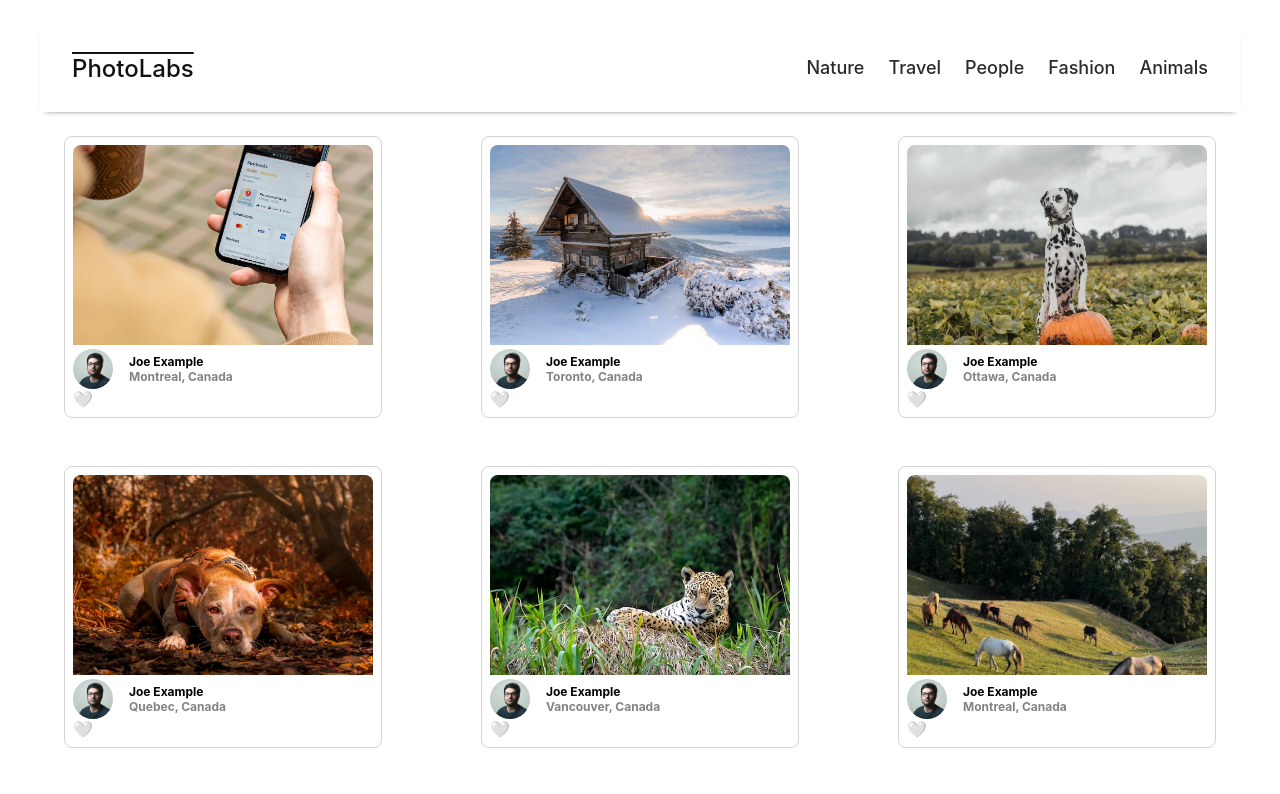
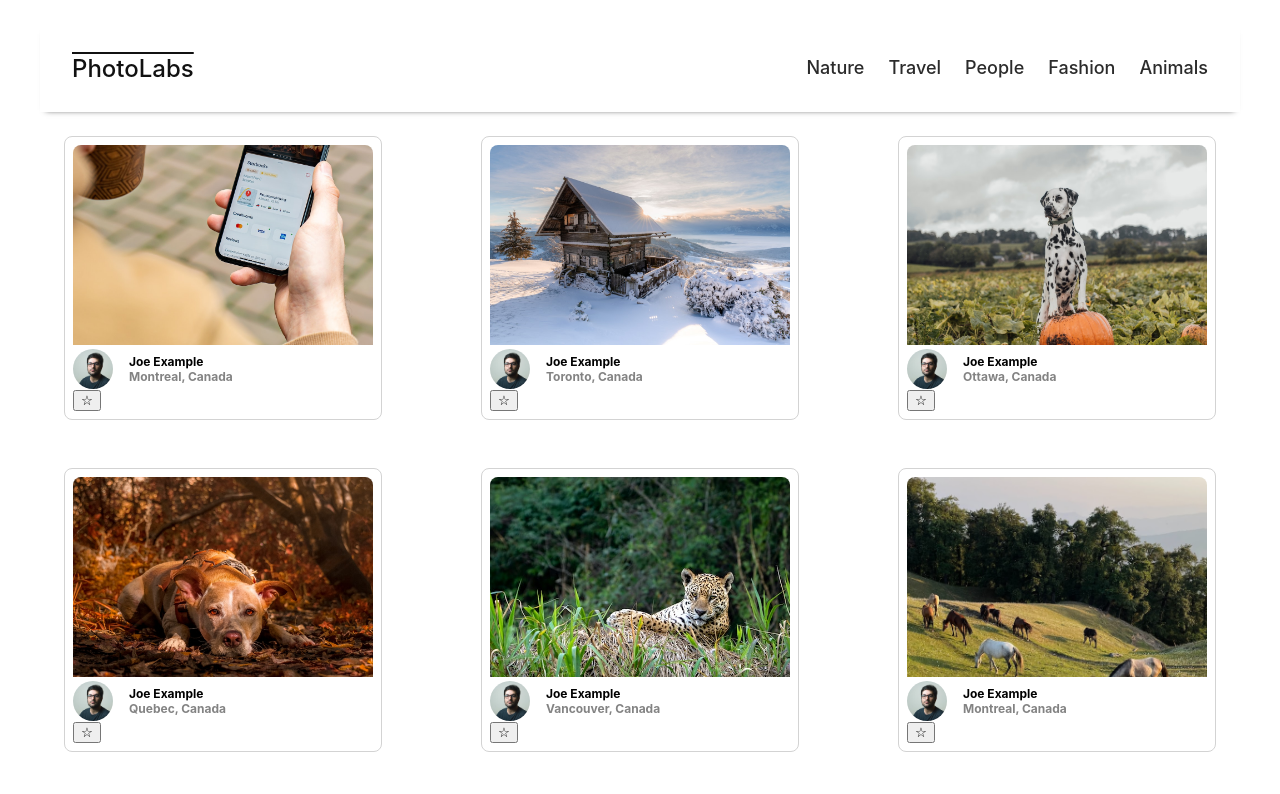
Before and after one commit to Bigred0303/PhotoLabs, a React (Create React App) app in the folder frontend/: page / in a window 1280 px wide. Shown: the top 794 px of the page. Built offline with nearby package versions, Linux system fonts and the light colour scheme; the HTML template or start-up script is replaced by a standard one.

Commit message:
Fix modal so it appears

```diff
--- a/frontend/src/App.jsx
+++ b/frontend/src/App.jsx
@@ -1,13 +1,41 @@
-import React from 'react';
+import React, { useState } from 'react';
 import HomeRoute from './components/HomeRoute';
+import PhotoDetailsModal from './routes/PhotoDetailsModal';
 import './App.scss';
-import photos from './mocks/photos';
+import photosData from './mocks/photos';
 import topics from './mocks/topics';
 
 const App = () => {
+  const [photos, setPhotos] = useState(photosData);
+  const [selectedPhoto, setSelectedPhoto] = useState(null);
+
+  const setDisplayModal = (photo) => {
+    setSelectedPhoto(photo);
+  };
+
+  const closeModal = () => {
+    setSelectedPhoto(null);
+  };
+
+  const toggleFavorite = (photoId) => {
+    setPhotos(photos.map(photo =>
+      photo.id === photoId ? { ...photo, isFavorited: !photo.isFavorited } : photo
+    ));
+  };
+
   return (
     <div className="App">
-      <HomeRoute topics={topics} photos={photos} />
+      <HomeRoute
+        topics={topics}
+        photos={photos}
+        setDisplayModal={setDisplayModal}
+        onToggleFavorite={toggleFavorite}
+      />
+      <PhotoDetailsModal
+        isOpen={selectedPhoto !== null}
+        onClose={closeModal}
+        photo={selectedPhoto}
+      />
     </div>
   );
 };
--- a/frontend/src/components/HomeRoute.jsx
+++ b/frontend/src/components/HomeRoute.jsx
@@ -2,64 +2,20 @@ import React, { Component } from 'react';
 import PropTypes from 'prop-types';
 import TopNavigationBar from './TopNavigationBar';
 import PhotoList from './PhotoList';
-import PhotoDetailsModal from '../routes/PhotoDetailsModal';
 import '../styles/HomeRoute.scss';
 
 class HomeRoute extends Component {
-  constructor(props) {
-    super(props);
-    this.state = {
-      favoritePhotoIds: [],
-      selectedPhoto: null,
-    };
-
-    this.toggleFavorite = this.toggleFavorite.bind(this);
-    this.showModal = this.showModal.bind(this);
-    this.closeModal = this.closeModal.bind(this);
-  }
-
-  toggleFavorite(photoId) {
-    console.log("Toggling favorite for photoId:", photoId);
-    this.setState(prevState => {
-      const favoritePhotoIds = prevState.favoritePhotoIds.includes(photoId)
-        ? prevState.favoritePhotoIds.filter(id => id !== photoId)
-        : [...prevState.favoritePhotoIds, photoId];
-      return { favoritePhotoIds };
-    });
-  }
-
-  showModal(photo) {
-    console.log("Opening modal for photo:", photo);
-    this.setState({ selectedPhoto: photo });
-  }
-
-  closeModal() {
-    console.log("Closing modal");
-    this.setState({ selectedPhoto: null });
-  }
-
   render() {
-    const { topics, photos } = this.props;
-    const { favoritePhotoIds, selectedPhoto } = this.state;
-    const totalLikedPhotos = favoritePhotoIds.length;
-
-    console.log("Rendering HomeRoute component");
-    console.log("Selected Photo:", selectedPhoto);
-    console.log("Modal State:", selectedPhoto !== null);
+    const { topics, photos, setDisplayModal, onToggleFavorite } = this.props;
+    const totalLikedPhotos = photos.filter(photo => photo.isFavorited).length;
 
     return (
       <div className="home-route">
         <TopNavigationBar topics={topics} totalLikedPhotos={totalLikedPhotos} />
         <PhotoList
           photos={photos}
-          favoritePhotoIds={favoritePhotoIds}
-          onToggleFavorite={this.toggleFavorite}
-          onPhotoClick={this.showModal}
-        />
-        <PhotoDetailsModal
-          isOpen={selectedPhoto !== null}
-          onClose={this.closeModal}
-          photo={selectedPhoto}
+          setDisplayModal={setDisplayModal}
+          onToggleFavorite={onToggleFavorite}
         />
       </div>
     );
@@ -88,7 +44,10 @@ HomeRoute.propTypes = {
       name: PropTypes.string.isRequired,
       profile: PropTypes.string.isRequired,
     }).isRequired,
+    isFavorited: PropTypes.bool.isRequired,
   })).isRequired,
+  setDisplayModal: PropTypes.func.isRequired,
+  onToggleFavorite: PropTypes.func.isRequired,
 };
 
 export default HomeRoute;
--- a/frontend/src/components/PhotoList.jsx
+++ b/frontend/src/components/PhotoList.jsx
@@ -3,16 +3,15 @@ import PropTypes from 'prop-types';
 import PhotoListItem from './PhotoListItem';
 import '../styles/PhotoList.scss';
 
-const PhotoList = ({ photos, favoritePhotoIds, onToggleFavorite, onPhotoClick }) => {
+const PhotoList = ({ photos, setDisplayModal, onToggleFavorite }) => {
   return (
     <div className="photo-list">
       {photos.map(photo => (
         <PhotoListItem
           key={photo.id}
           photo={photo}
-          isFavorited={favoritePhotoIds.includes(photo.id)}
+          setDisplayModal={setDisplayModal}
           onToggleFavorite={onToggleFavorite}
-          onPhotoClick={onPhotoClick}
         />
       ))}
     </div>
@@ -36,10 +35,10 @@ PhotoList.propTypes = {
       name: PropTypes.string.isRequired,
       profile: PropTypes.string.isRequired,
     }).isRequired,
+    isFavorited: PropTypes.bool.isRequired,
   })).isRequired,
-  favoritePhotoIds: PropTypes.arrayOf(PropTypes.string).isRequired,
+  setDisplayModal: PropTypes.func.isRequired,
   onToggleFavorite: PropTypes.func.isRequired,
-  onPhotoClick: PropTypes.func.isRequired,
 };
 
 export default PhotoList;
--- a/frontend/src/components/PhotoListItem.jsx
+++ b/frontend/src/components/PhotoListItem.jsx
@@ -3,28 +3,25 @@ import PropTypes from 'prop-types';
 import '../styles/PhotoListItem.scss';
 import PhotoFavButton from './PhotoFavButton';
 
-const PhotoListItem = ({ photo, isFavorited, onToggleFavorite, onPhotoClick }) => {
-  const { id, location, urls, user } = photo;
-
-  const handleClick = () => {
-    console.log("Photo clicked:", photo); // Debugging log
-    onPhotoClick(photo);
-  };
-
+const PhotoListItem = ({ photo, setDisplayModal, onToggleFavorite }) => {
   return (
-    <div className="photo-list__item" onClick={handleClick}>
-      <img src={urls.regular} alt={`Photo by ${user.username}`} className="photo-list__image"/>
+    <div className="photo-list__item">
+      <img
+        src={photo.urls.regular}
+        alt={`Photo by ${photo.user.username}`}
+        className="photo-list__image"
+        onClick={() => setDisplayModal(photo)}
+      />
       <div className="photo-list__user-details">
-        <img src={user.profile} alt={`${user.username}'s profile`} className="photo-list__user-profile"/>
+        <img src={photo.user.profile} alt={`${photo.user.username}'s profile`} className="photo-list__user-profile"/>
         <div className="photo-list__user-info">
-          <div>{user.name}</div>
-          <div className="photo-list__user-location">{location.city}, {location.country}</div>
+          <div>{photo.user.name}</div>
+          <div className="photo-list__user-location">{photo.location.city}, {photo.location.country}</div>
         </div>
       </div>
-      <PhotoFavButton
-        isFavorited={isFavorited}
-        onToggleFavorite={() => onToggleFavorite(id)}
-      />
+      <button onClick={() => onToggleFavorite(photo.id)}>
+        {photo.isFavorited ? '★' : '☆'}
+      </button>
     </div>
   );
 };
@@ -46,10 +43,10 @@ PhotoListItem.propTypes = {
       name: PropTypes.string.isRequired,
       profile: PropTypes.string.isRequired,
     }).isRequired,
+    isFavorited: PropTypes.bool.isRequired,
   }).isRequired,
-  isFavorited: PropTypes.bool.isRequired,
+  setDisplayModal: PropTypes.func.isRequired,
   onToggleFavorite: PropTypes.func.isRequired,
-  onPhotoClick: PropTypes.func.isRequired,
 };
 
 export default PhotoListItem;
--- a/frontend/src/mocks/photos.js
+++ b/frontend/src/mocks/photos.js
@@ -13,7 +13,8 @@ const photo1 = {
     "username": "exampleuser",
     "name": "Joe Example",
     "profile": `${process.env.PUBLIC_URL}/profile-1.jpg`
-  }
+  },
+  isFavorited: false
 }
 
 const photo2 = {
@@ -31,7 +32,8 @@ const photo2 = {
     "username": "exampleuser",
     "name": "Joe Example",
     "profile": `${process.env.PUBLIC_URL}/profile-1.jpg`
-  }
+  },
+  isFavorited: false
 }
 
 const photo3 = {
@@ -49,7 +51,8 @@ const photo3 = {
     "username": "exampleuser",
     "name": "Joe Example",
     "profile": `${process.env.PUBLIC_URL}/profile-1.jpg`
-  }
+  },
+  isFavorited: false
 }
 
 const photo4 = {
@@ -68,7 +71,8 @@ const photo4 = {
     "username": "exampleuser",
     "name": "Joe Example",
     "profile": `${process.env.PUBLIC_URL}/profile-1.jpg`
-  }
+  },
+  isFavorited: false
 }
 
 const photo5 = {
@@ -86,7 +90,8 @@ const photo5 = {
     "username": "exampleuser",
     "name": "Joe Example",
     "profile": `${process.env.PUBLIC_URL}/profile-1.jpg`
-  }
+  },
+  isFavorited: false
 }
 
 const photo6 =  {
@@ -104,7 +109,8 @@ const photo6 =  {
     "username": "exampleuser",
     "name": "Joe Example",
     "profile": `${process.env.PUBLIC_URL}/profile-1.jpg`
-  }
+  },
+  isFavorited: false
 }
 
 const photo7 = {
@@ -122,7 +128,8 @@ const photo7 = {
     "username": "exampleuser",
     "name": "Joe Example",
     "profile": `${process.env.PUBLIC_URL}/profile-1.jpg`
-  }
+  },
+  isFavorited: false
 }
 
 const photo8 = {
@@ -140,7 +147,8 @@ const photo8 = {
     "username": "exampleuser",
     "name": "Joe Example",
     "profile": `${process.env.PUBLIC_URL}/profile-1.jpg`
-  }
+  },
+  isFavorited: false
 }
 
 const photo9 = {
@@ -158,7 +166,8 @@ const photo9 = {
     "username": "exampleuser",
     "name": "Joe Example",
     "profile": `${process.env.PUBLIC_URL}/profile-1.jpg`
-  }
+  },
+  isFavorited: false
 }
 
 const photo10 = {
@@ -176,7 +185,8 @@ const photo10 = {
     "username": "exampleuser",
     "name": "Joe Example",
     "profile": `${process.env.PUBLIC_URL}/profile-1.jpg`
-  }
+  },
+  isFavorited: false
 }
 
 
```
